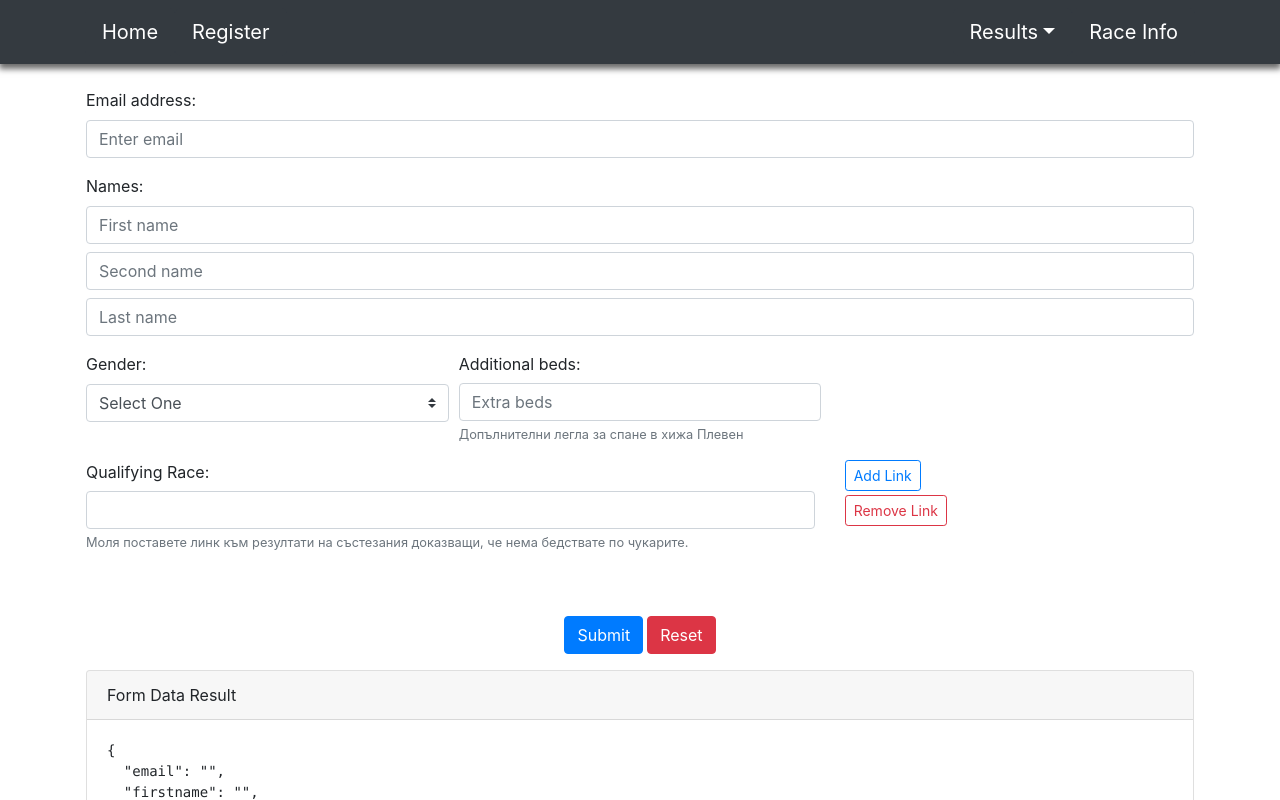
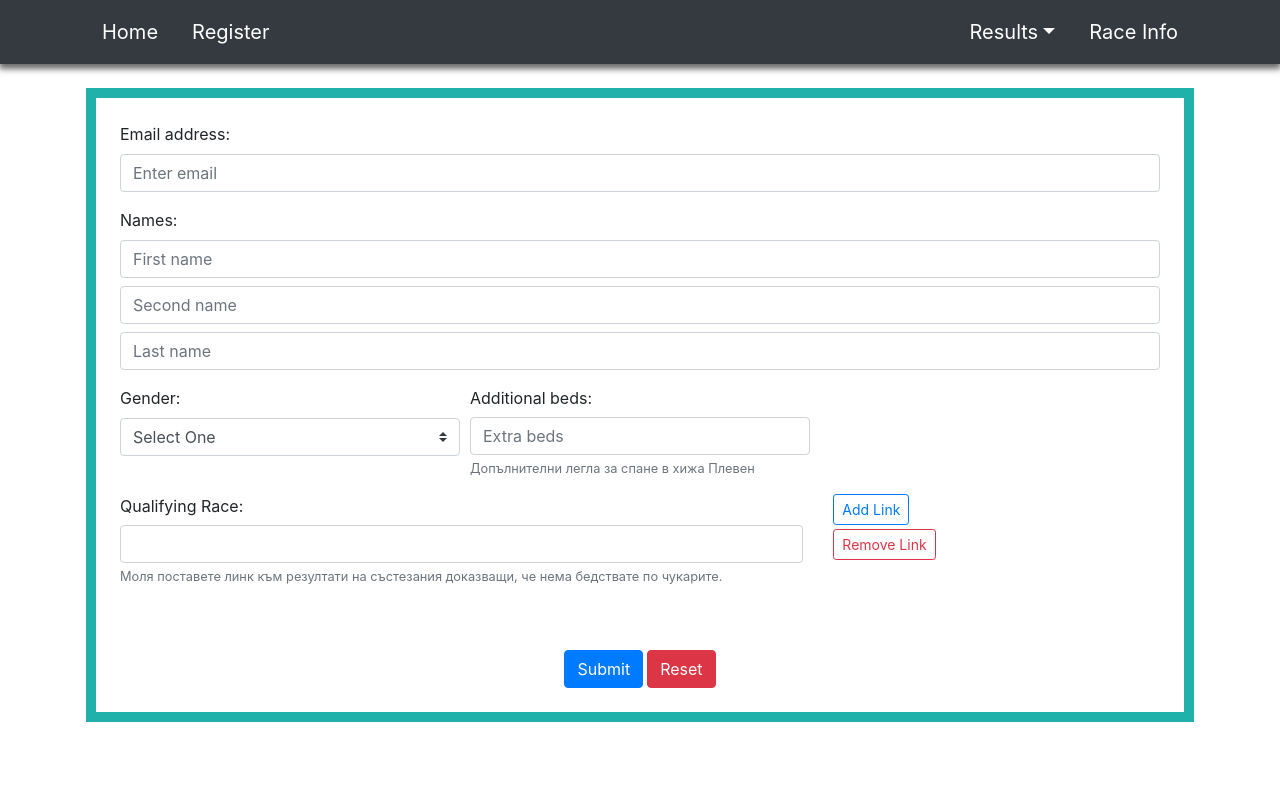
Before and after one commit to ivan4oto/Balkan-Ultra, a Vue app in the folder app/: page /register in a window 1280 px wide. Shown: the top 800 px of the page. Built offline with nearby package versions, Linux system fonts and the light colour scheme.

Commit message:
added styling to reg form

```diff
--- a/app/src/components/RegisterForm.vue
+++ b/app/src/components/RegisterForm.vue
@@ -1,7 +1,12 @@
 <template>
-  <div class="">
+  <div>
     <b-container class="p-3">
-      <b-form @submit="onSubmit" @reset="onReset" v-if="show">
+      <b-form
+        @submit="onSubmit"
+        @reset="onReset"
+        v-if="show"
+        class="p-4 reg-form"
+      >
         <b-form-group
           id="input-group-1"
           label="Email address:"
@@ -115,9 +120,9 @@
           <b-button type="reset" variant="danger">Reset</b-button>
         </b-row>
       </b-form>
-      <b-card class="mt-3" header="Form Data Result">
+      <!-- <b-card class="mt-3" header="Form Data Result">
         <pre class="m-0">{{ form }}</pre>
-      </b-card>
+      </b-card> -->
     </b-container>
   </div>
 </template>
@@ -138,7 +143,7 @@ export default {
         gender: null,
         age: 20,
         extraBeds: 0,
-        raceLinks: []
+        raceLinks: [],
       },
       genders: [{ text: "Select One", value: null }, "Male", "Female"],
       show: true,
@@ -195,3 +200,9 @@ export default {
   },
 };
 </script>
+
+<style scoped>
+.reg-form {
+  border: 10px solid lightseagreen;
+}
+</style>
--- /dev/null
+++ b/app/src/views/Results.vue
@@ -0,0 +1,17 @@
+<template>
+  <div class="home">
+    <ResultsTable />
+  </div>
+</template>
+
+<script>
+// @ is an alias to /src
+import ResultsTable from "@/components/ResultsTable.vue";
+
+export default {
+  name: "Results",
+  components: {
+    ResultsTable,
+  },
+};
+</script>
```
